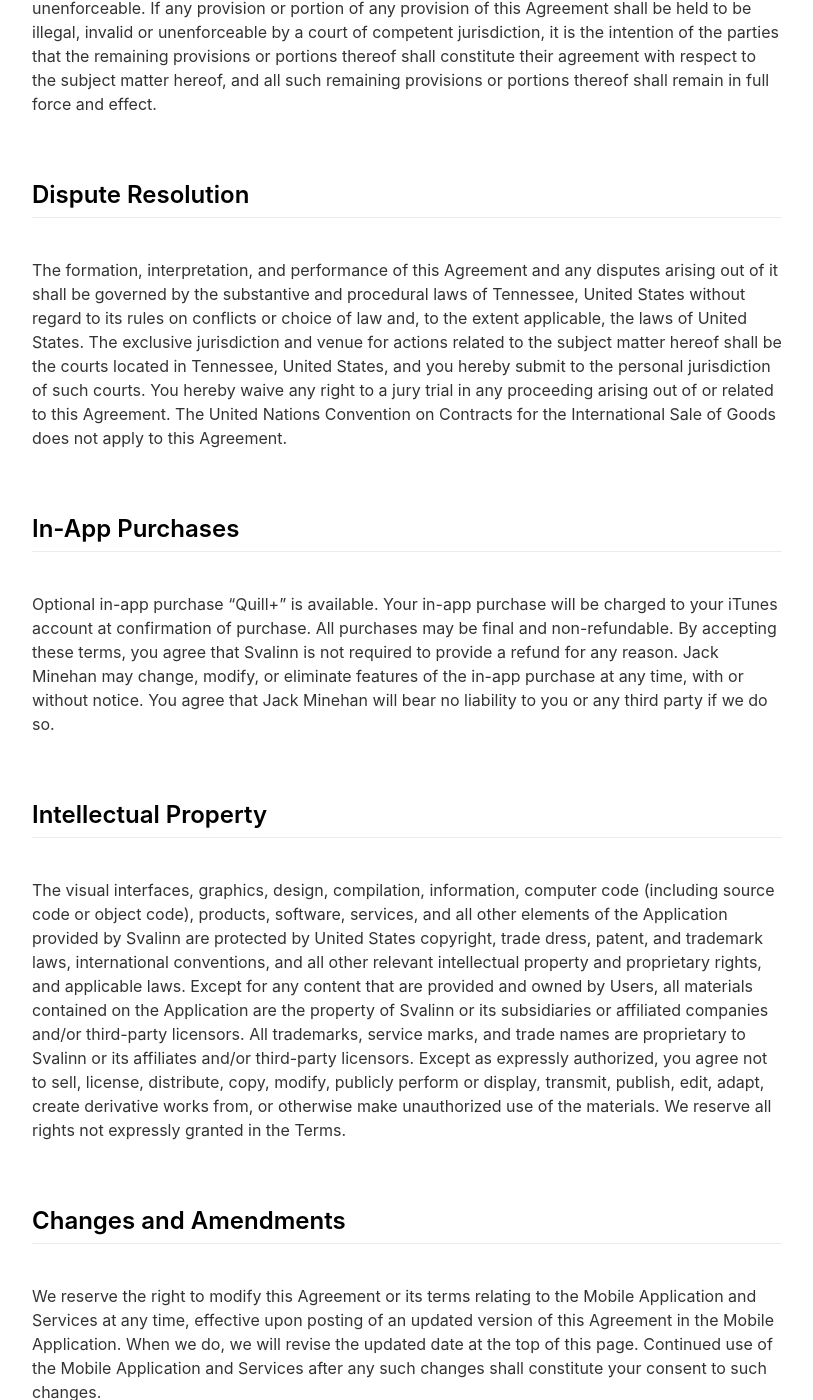
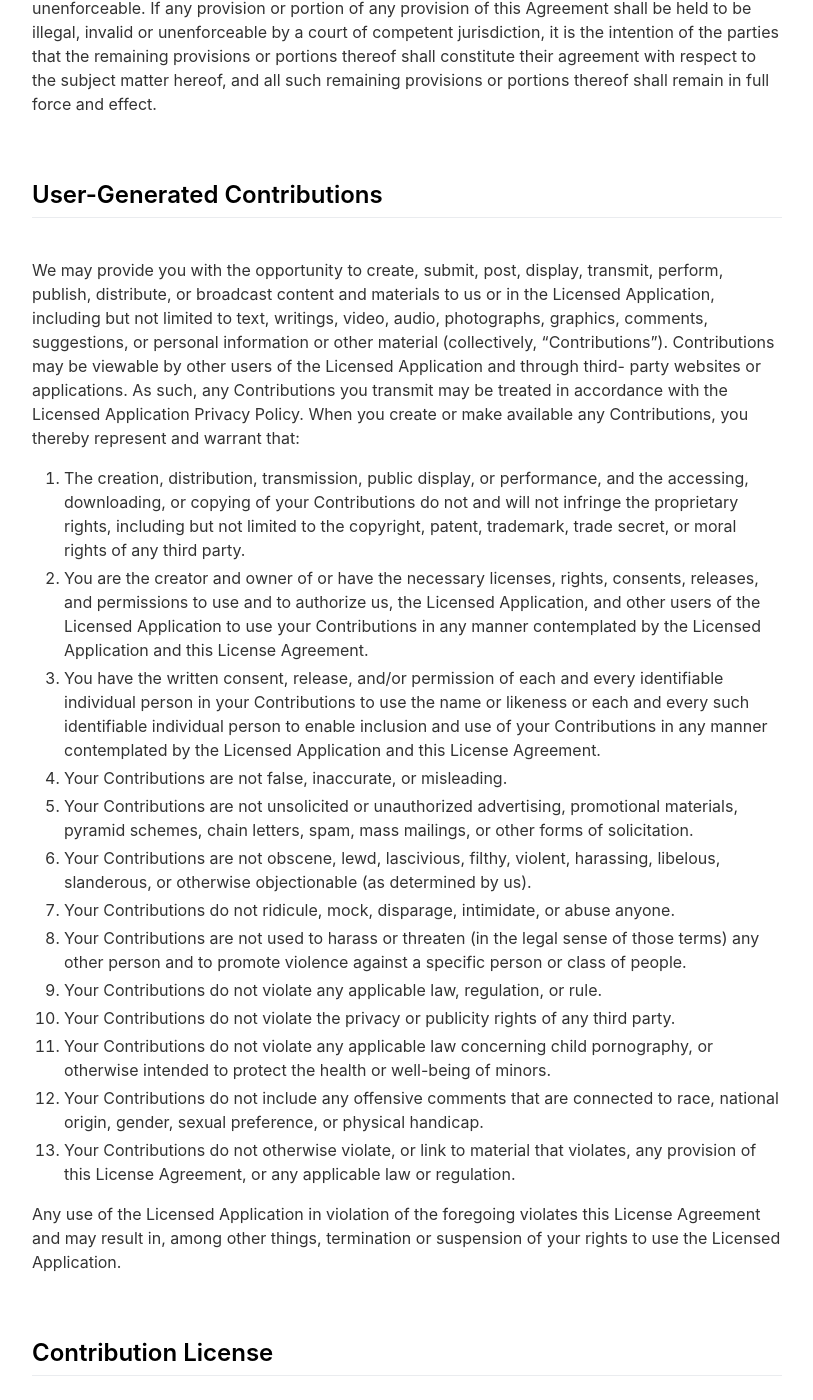
Before and after one commit to thequillapp/thequillapp.github.io, a Jekyll site: the page built from _pages/termsofuse.md, in a window 1280 px wide and 1400 px high, scrolled down 2933 px. Shown: the whole window, without its empty margins (233-1046 px from the left). Built offline with Jekyll 4.4.1, drawn with Linux system fonts in a browser that asks for light colours; nearby versions of some CDN libraries; some of the changed text lies outside the part shown.

Commit message:
Update termsofuse.md

```diff
--- a/_pages/termsofuse.md
+++ b/_pages/termsofuse.md
@@ -50,6 +50,38 @@ All rights and restrictions contained in this Agreement may be exercised and sha
 
 <br>
 
+## User-Generated Contributions
+<br>
+We may provide you with the opportunity to create, submit, post, display, transmit, perform, publish, distribute, or broadcast content and materials to us or in the Licensed Application, including but not limited to text, writings, video, audio, photographs, graphics, comments, suggestions, or personal information or other material (collectively, "Contributions"). Contributions may be viewable by other users of the Licensed Application and through third- party websites or applications. As such, any Contributions you transmit may be treated in accordance with the Licensed Application Privacy Policy. When you create or make available any Contributions, you thereby represent and warrant that:
+
+1. The creation, distribution, transmission, public display, or performance, and the accessing, downloading, or copying of your Contributions do not and will not infringe the proprietary rights, including but not limited to the copyright, patent, trademark, trade secret, or moral rights of any third party.
+2. You are the creator and owner of or have the necessary licenses, rights, consents, releases, and permissions to use and to authorize us, the Licensed Application, and other users of the Licensed Application to use your Contributions in any manner contemplated by the Licensed Application and this License Agreement.
+3. You have the written consent, release, and/or permission of each and every identifiable individual person in your Contributions to use the name or likeness or each and every such identifiable individual person to enable inclusion and use of your Contributions in any manner contemplated by the Licensed Application and this License Agreement.
+4. Your Contributions are not false, inaccurate, or misleading.
+5. Your Contributions are not unsolicited or unauthorized advertising, promotional materials, pyramid schemes, chain letters, spam, mass mailings, or other forms of solicitation.
+6. Your Contributions are not obscene, lewd, lascivious, filthy, violent, harassing, libelous, slanderous, or otherwise objectionable (as determined by us).
+7. Your Contributions do not ridicule, mock, disparage, intimidate, or abuse anyone.
+8. Your Contributions are not used to harass or threaten (in the legal sense of those terms) any other person and to promote violence against a specific person or class of people.
+9. Your Contributions do not violate any applicable law, regulation, or rule.
+10. Your Contributions do not violate the privacy or publicity rights of any third party.
+11. Your Contributions do not violate any applicable law concerning child pornography, or otherwise intended to protect the health or well-being of minors.
+12. Your Contributions do not include any offensive comments that are connected to race, national origin, gender, sexual preference, or physical handicap.
+13. Your Contributions do not otherwise violate, or link to material that violates, any provision of this License Agreement, or any applicable law or regulation.
+
+Any use of the Licensed Application in violation of the foregoing violates this License Agreement and may result in, among other things, termination or suspension of your rights to use the Licensed Application.
+
+<br>
+
+## Contribution License
+<br>
+You agree that we may access, store, process, and use any information and personal data that you provide following the terms of the Privacy Policy and your choices (including settings).
+
+By submitting suggestions of other feedback regarding the Licensed Application, you agree that we can use and share such feedback for any purpose without compensation to you.
+
+We do not assert any ownership over your Contributions. You retain full ownership of all of your Contributions and any intellectual property rights or other proprietary rights associated with your Contributions. We are not liable for any statements or representations in your Contributions provided by you in any area in the Licensed Application. You are solely responsible for your Contributions to the Licensed Application and you expressly agree to exonerate us from any and all responsibility and to refrain from any legal action against us regarding your Contributions.
+
+<br>
+
 ## Dispute Resolution
 <br>
 The formation, interpretation, and performance of this Agreement and any disputes arising out of it shall be governed by the substantive and procedural laws of Tennessee, United States without regard to its rules on conflicts or choice of law and, to the extent applicable, the laws of United States. The exclusive jurisdiction and venue for actions related to the subject matter hereof shall be the courts located in Tennessee, United States, and you hereby submit to the personal jurisdiction of such courts. You hereby waive any right to a jury trial in any proceeding arising out of or related to this Agreement. The United Nations Convention on Contracts for the International Sale of Goods does not apply to this Agreement.
```
